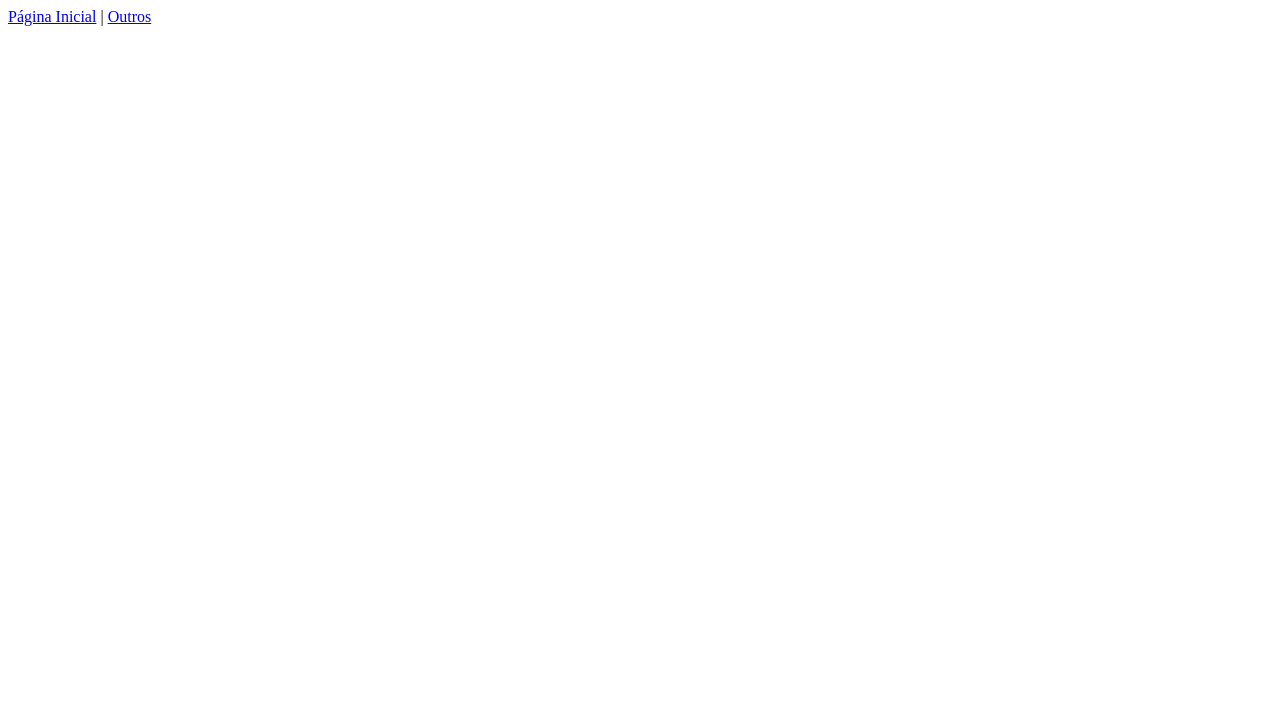
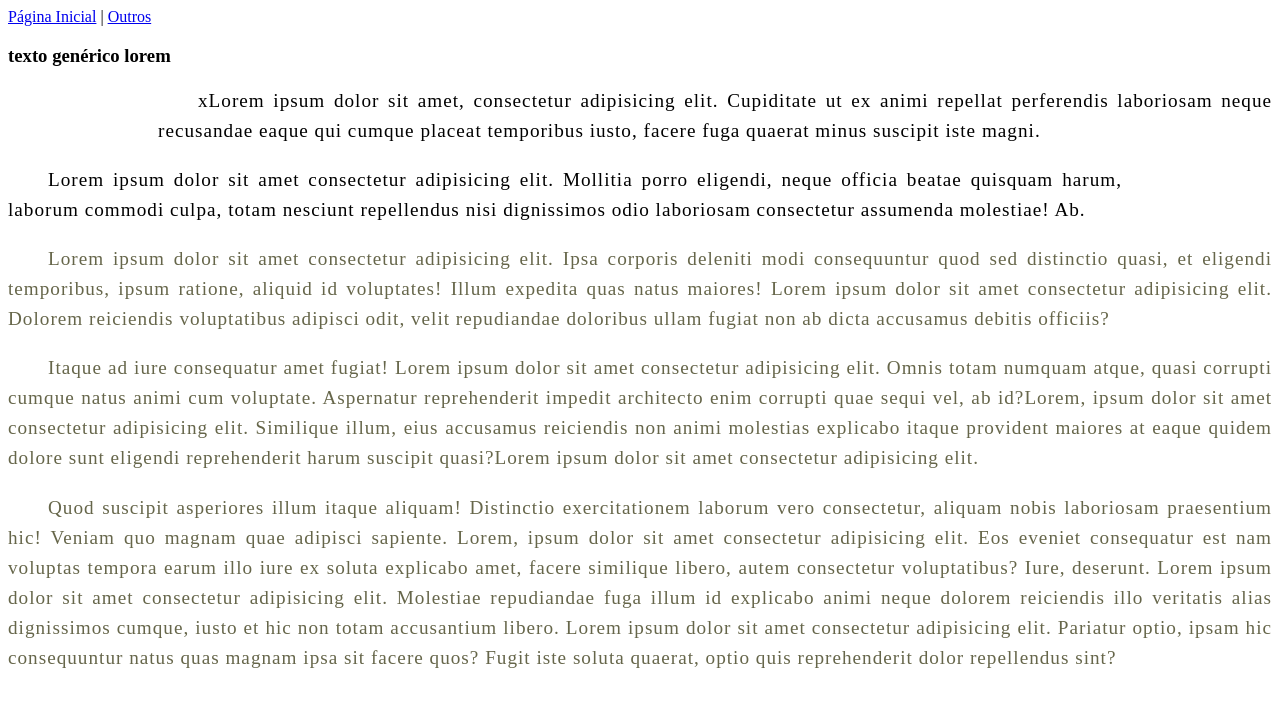
Before and after one commit to ronaldosm276-oss/projeto_web-HTML-2906, a plain HTML site: page paginas/textos.html in a window 1280 px wide. Drawn offline with Linux system fonts and the light colour scheme.

Commit message:
feito algumas coisas com texto.html, ver css

```diff
--- /dev/null
+++ b/css/styles_textos.css
@@ -0,0 +1,38 @@
+/*
+seletor{
+    propriedade: valor;
+    propriedade: valor;
+}
+exemplo...
+seletor = id ou class eu acho? Pode ser tags também, tipo tags div, tag p
+
+em = pega tamanho padrão da fonte e multiplica pelo valor
+3em = 3 vezes o tamanho normal
+
+aplicando em tag, nome tag e abre chave
+para referencia a id, pega #*nome da div*
+para referencia de class, pega .*nome da class*
+
+*/
+
+p{
+    font-family: 'Times New Roman', Times, serif;
+    font-size: 1.2em;
+    text-align: justify;
+    line-height: 30px;
+    letter-spacing: 1px;
+    text-indent: 40px;
+
+}
+#paragrafo01{
+    margin-left: 150px;
+    text-indent: 40px;
+}
+
+#paragrafo02{
+    margin-right: 150px;
+}
+
+.paragrafos{
+    color:rgb(102, 102, 74)
+}
--- a/paginas/textos.html
+++ b/paginas/textos.html
@@ -4,11 +4,29 @@
     <meta charset="UTF-8">
     <meta name="viewport" content="width=device-width, initial-scale=1.0">
     <title>Projeto-AprenderHTML</title>
+    <link rel="stylesheet" href="../css/styles_textos.css">
 </head>
 <body>
     <div id="links">
         <a href="../index.html">Página Inicial</a> |
         <a href="other/another.html">Outros</a>
+
+
+    </div>
+
+    <div id="texto">
+
+        <h3>texto genérico lorem</h3>
+
+        <p id="paragrafo01" class="especial">xLorem ipsum dolor sit amet, consectetur adipisicing elit. Cupiditate ut ex animi repellat perferendis laboriosam neque recusandae eaque qui cumque placeat temporibus iusto, facere fuga quaerat minus suscipit iste magni.</p>
+        <p id="paragrafo02">Lorem ipsum dolor sit amet consectetur adipisicing elit. Mollitia porro eligendi, neque officia beatae quisquam harum, laborum commodi culpa, totam nesciunt repellendus nisi dignissimos odio laboriosam consectetur assumenda molestiae! Ab.</p>
+        <p class="paragrafos">Lorem ipsum dolor sit amet consectetur adipisicing elit. Ipsa corporis deleniti modi consequuntur quod sed distinctio quasi, et eligendi temporibus, ipsum ratione, aliquid id voluptates! Illum expedita quas natus maiores! Lorem ipsum dolor sit amet consectetur adipisicing elit. Dolorem reiciendis voluptatibus adipisci odit, velit repudiandae doloribus ullam fugiat non ab dicta accusamus debitis officiis? </p>
+        <p class="paragrafos">Itaque ad iure consequatur amet fugiat! Lorem ipsum dolor sit amet consectetur adipisicing elit. Omnis totam numquam atque, quasi corrupti cumque natus animi cum voluptate. Aspernatur reprehenderit impedit architecto enim corrupti quae sequi vel, ab id?Lorem, ipsum dolor sit amet consectetur adipisicing elit. Similique illum, eius accusamus reiciendis non animi molestias explicabo itaque provident maiores at eaque quidem dolore sunt eligendi reprehenderit harum suscipit quasi?Lorem ipsum dolor sit amet consectetur adipisicing elit.</p>
+
+        <p class="paragrafos especial">
+            Quod suscipit asperiores illum itaque aliquam! Distinctio exercitationem laborum vero consectetur, aliquam nobis laboriosam praesentium hic! Veniam quo magnam quae adipisci sapiente. Lorem, ipsum dolor sit amet consectetur adipisicing elit. Eos eveniet consequatur est nam voluptas tempora earum illo iure ex soluta explicabo amet, facere similique libero, autem consectetur voluptatibus? Iure, deserunt. Lorem ipsum dolor sit amet consectetur adipisicing elit. Molestiae repudiandae fuga illum id explicabo animi neque dolorem reiciendis illo veritatis alias dignissimos cumque, iusto et hic non totam accusantium libero.
+        Lorem ipsum dolor sit amet consectetur adipisicing elit. Pariatur optio, ipsam hic consequuntur natus quas magnam ipsa sit facere quos? Fugit iste soluta quaerat, optio quis reprehenderit dolor repellendus sint?
+    </p>
 
     </div>
 </body>
```
Also changed, not shown: index.html (+5 -0 lines), paginas/cadastro.html (+1 -0 lines), paginas/imagens.html (+1 -0 lines).
